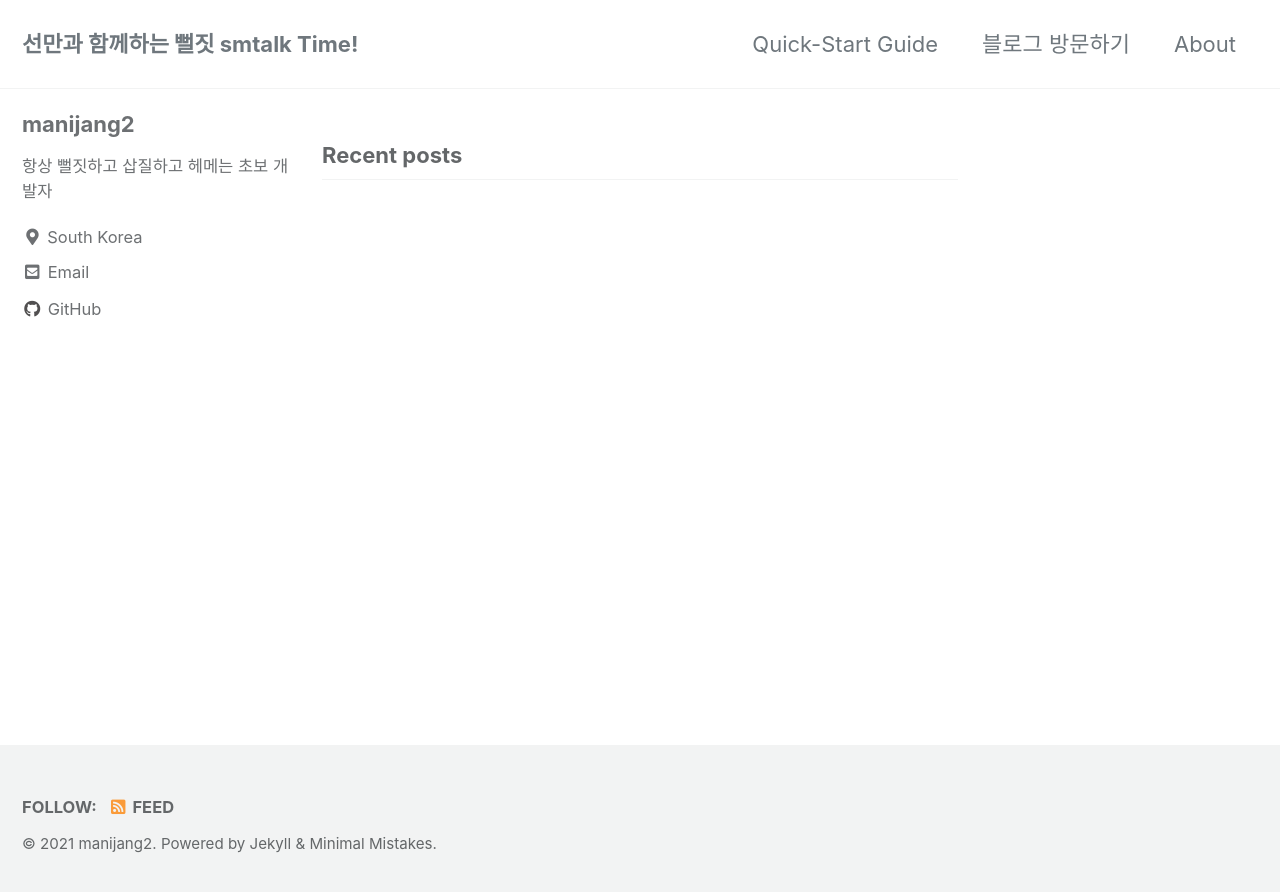
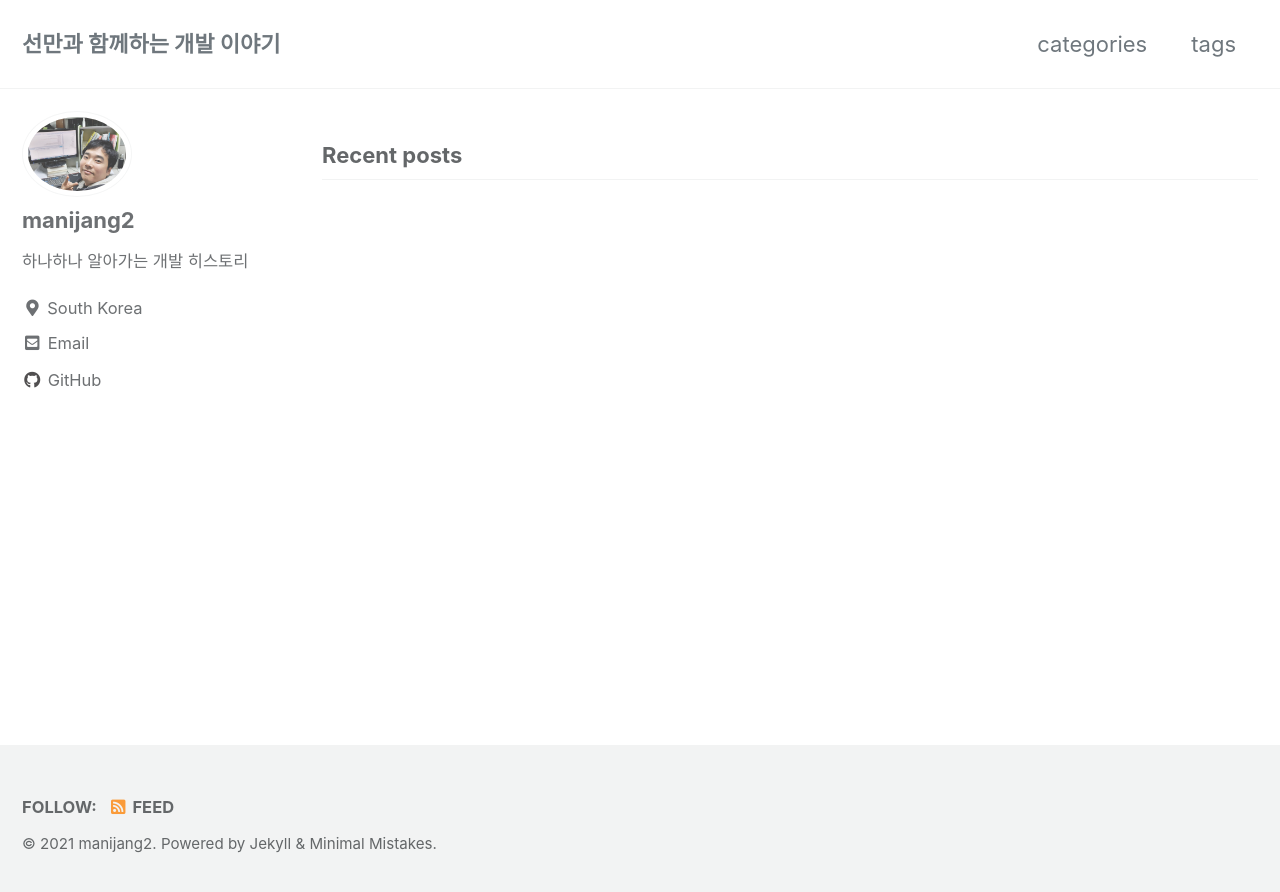
Before and after one commit to manijang2/manijang2.github.io, a Jekyll site: the page built from index.html, in a window 1280 px wide. Shown: the top 892 px of the page. Built offline with Jekyll 4.4.1, drawn with Linux system fonts in a browser that asks for light colours; cached includes are drawn as plain includes; the list of posts is cut into pages by our own code.

Commit message:
Modify Blog initial values(design, config)

```diff
--- a/_config.yml
+++ b/_config.yml
@@ -16,15 +16,15 @@ minimal_mistakes_skin    : "default" # "air", "aqua", "contrast", "dark", "dirt"
 
 # Site Settings
 locale                   : "en-US"
-title                    : "선만과 함께하는 뻘짓 smtalk Time!"
+title                    : "선만과 함께하는 개발 이야기"
 title_separator          : "-"
 subtitle                 : # site tagline that appears below site title in masthead
 name                     : "manijang2"
-description              : "고수가 되고싶은 초보 개발자 입니다"
+description              : "고수가 되고싶은 초보 개발자 이야기"
 url                      : "https://manijang2.github.io"
 baseurl                  : # the subpath of your site, e.g. "/blog"
 repository               : # GitHub username/repo-name e.g. "mmistakes/minimal-mistakes"
-teaser                   : # path of fallback teaser image, e.g. "/assets/images/500x300.png"
+teaser                   : "/assets/images/bio-photo.jpeg" # path of fallback teaser image, e.g. "/assets/images/500x300.png"
 logo                     : # path of logo image to display in the masthead, e.g. "/assets/images/88x88.png"
 masthead_title           : # overrides the website title displayed in the masthead, use " " for no title
 # breadcrumbs            : false # true, false (default)
@@ -94,8 +94,8 @@ analytics:
 # Site Author
 author:
   name             : "manijang2"
-  avatar           : # path of avatar image, e.g. "/assets/images/bio-photo.jpg"
-  bio              : "항상 뻘짓하고 삽질하고 헤메는 초보 개발자"
+  avatar           : "/assets/images/bio-photo.jpeg"# path of avatar image, e.g. "/assets/images/bio-photo.jpg"
+  bio              : "하나하나 알아가는 개발 히스토리"
   location         : "South Korea"
   email            :
   links:
@@ -279,6 +279,7 @@ defaults:
       comments: true # true
       share: true
       related: true
+      classes: wide
   # _pages
   - scope:
       path: ""
@@ -290,3 +291,4 @@ defaults:
       comments: false
       share: true
       related: false
+      classes: wide
--- a/_data/navigation.yml
+++ b/_data/navigation.yml
@@ -1,11 +1,9 @@
 # main links
 main:
-  - title: "Quick-Start Guide"
-    url: https://mmistakes.github.io/minimal-mistakes/docs/quick-start-guide/
-  - title: "블로그 방문하기"
-    url: https://manijang2.github.io
-  - title: "About"
-    url: /about/
+  - title: "categories"
+    url: /categories/
+  - title: "tags"
+    url: /tags/
   # - title: "Sample Posts"
   #   url: /year-archive/
   # - title: "Sample Collections"
--- a/_sass/minimal-mistakes/_page.scss
+++ b/_sass/minimal-mistakes/_page.scss
@@ -108,7 +108,8 @@ body {
   p,
   li,
   dl {
-    font-size: 1em;
+    font-size: 18px;
+    line-height: 30px;
   }
 
   /* paragraph indents */
--- a/_sass/minimal-mistakes/_variables.scss
+++ b/_sass/minimal-mistakes/_variables.scss
@@ -167,3 +167,4 @@ $navicon-width: 1.5rem !default;
 $navicon-height: 0.25rem !default;
 $global-transition: all 0.2s ease-in-out !default;
 $intro-transition: intro 0.3s both !default;
+$line-height: 60px;
```
Also changed, not shown: assets/images/bio-photo.jpeg (added).
